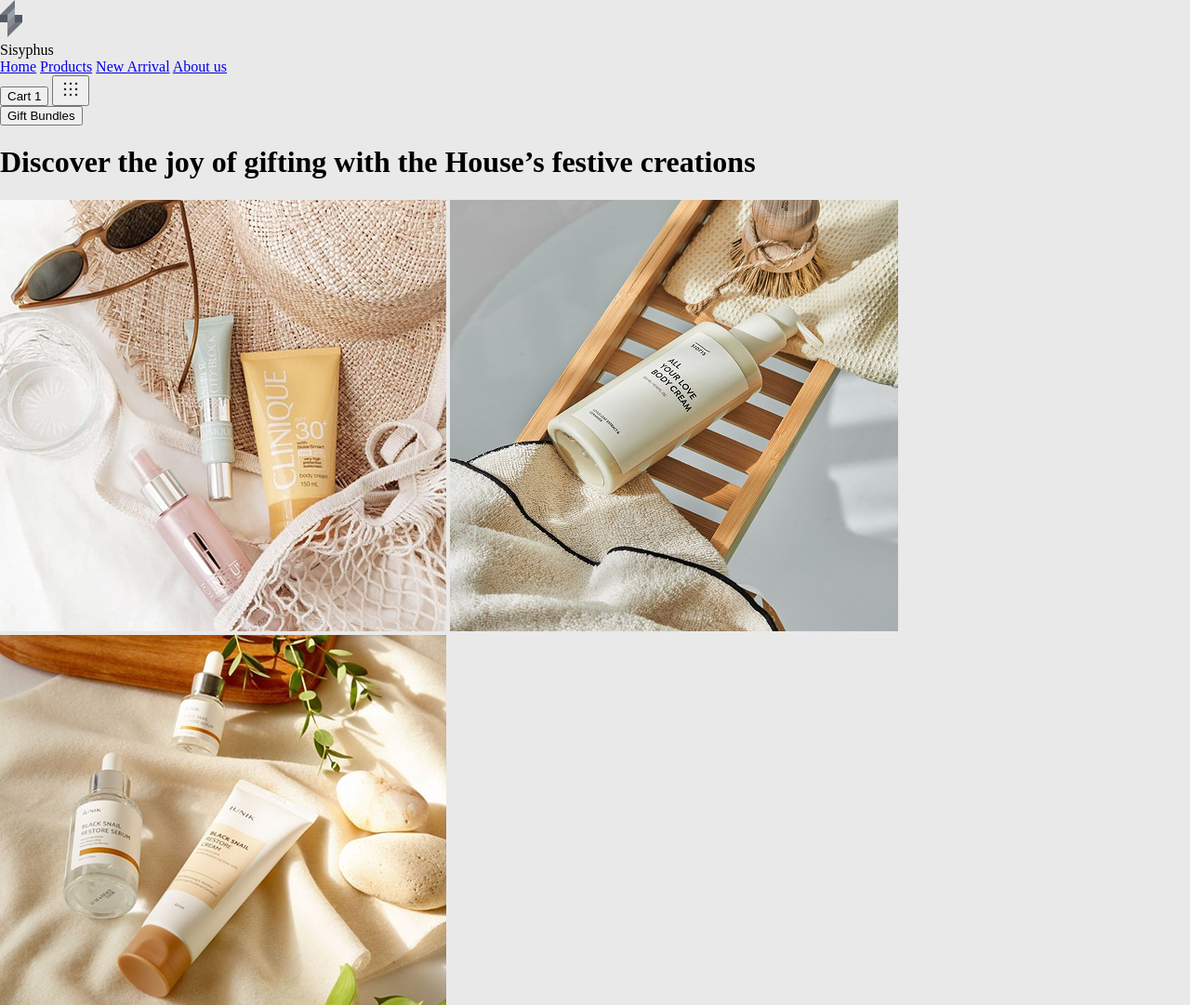
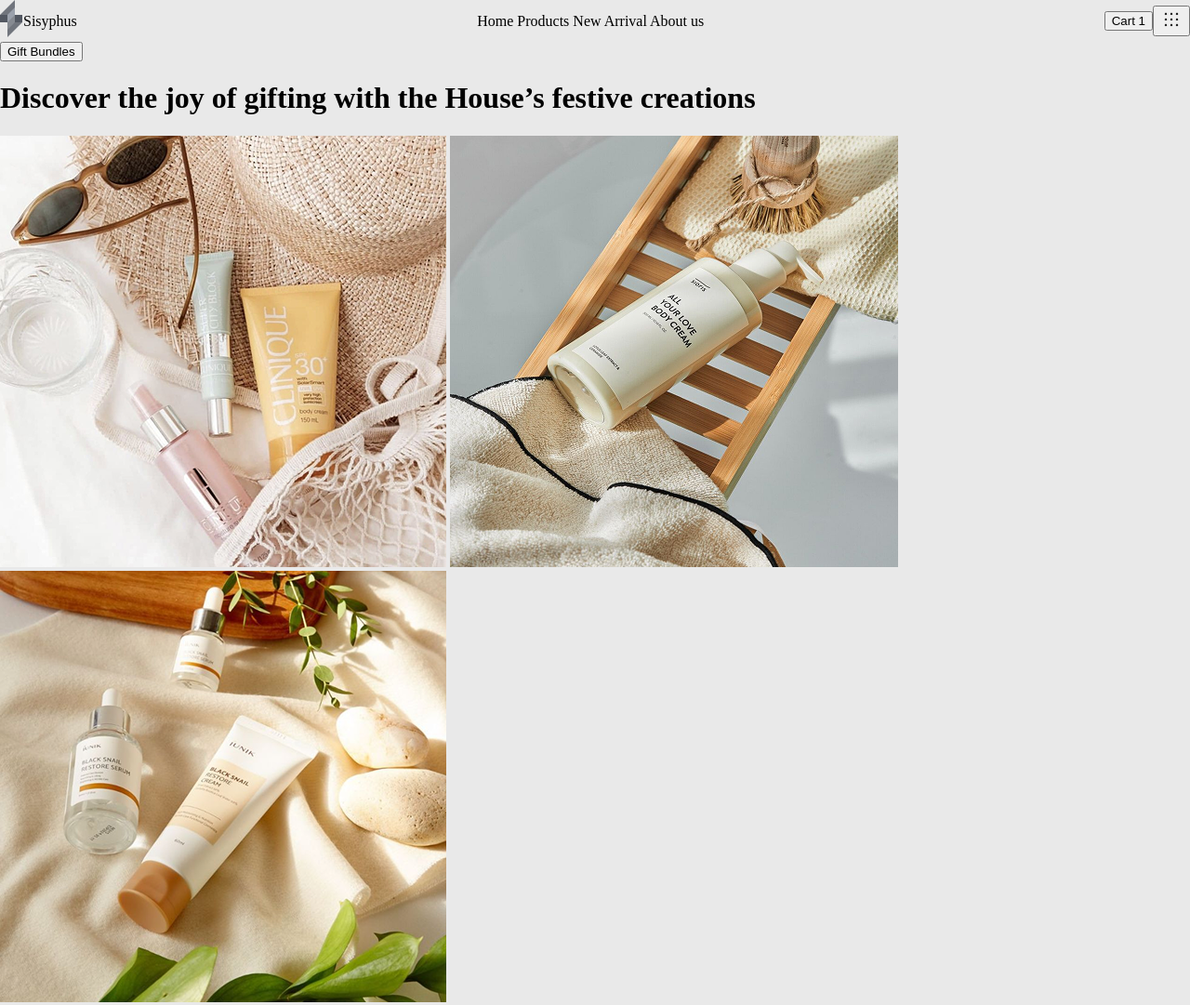
Before and after one commit to asianprogrammer/sisyphus, a plain HTML site: page index.html in a window 1280 px wide. Shown: the top 1081 px of the page at 93% size. Drawn offline with Linux system fonts and the light colour scheme.

Commit message:
Basic style class ready

```diff
--- a/style.css
+++ b/style.css
@@ -7,3 +7,25 @@ body {
     padding: 0;
     background: var(--base);
 }
+
+a {
+    color: initial;
+    text-decoration: none;
+}
+
+.Flex {
+    display: flex;
+}
+
+.FY-center {
+    align-items: center;
+}
+
+.F-space-between {
+    justify-content: space-between;
+}
+
+.F-center {
+    align-items: center;
+    justify-content: center;
+}
```
